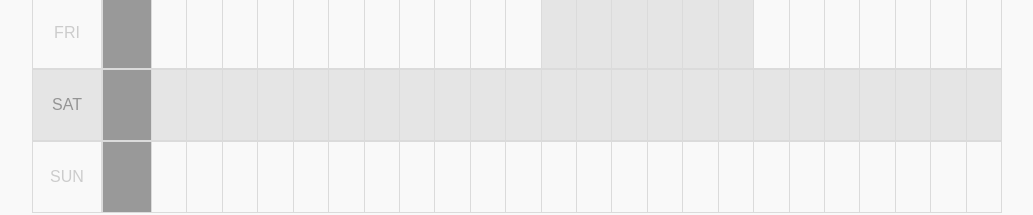
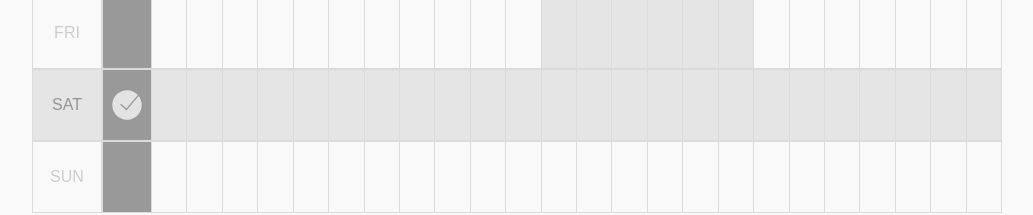
Before and after one commit to oleksandrshm/weekschedule, a plain HTML site: page index.html in a window 1280 px wide. Shown: the part 425-640 px from the top of the page, without its empty margins (123-1156 px from the left). Drawn offline with Linux system fonts and the light colour scheme.

Commit message:
Update index.html

```diff
--- a/index.html
+++ b/index.html
@@ -54,7 +54,7 @@
             width: 50px;
         }
         .day-all.m-selected {
-            background-image: url(i/check-circle.svg);
+            background-image: url(check-circle.svg);
             background-repeat: no-repeat;
             background-position: center center;
             background-size: 32px 32px;
```
